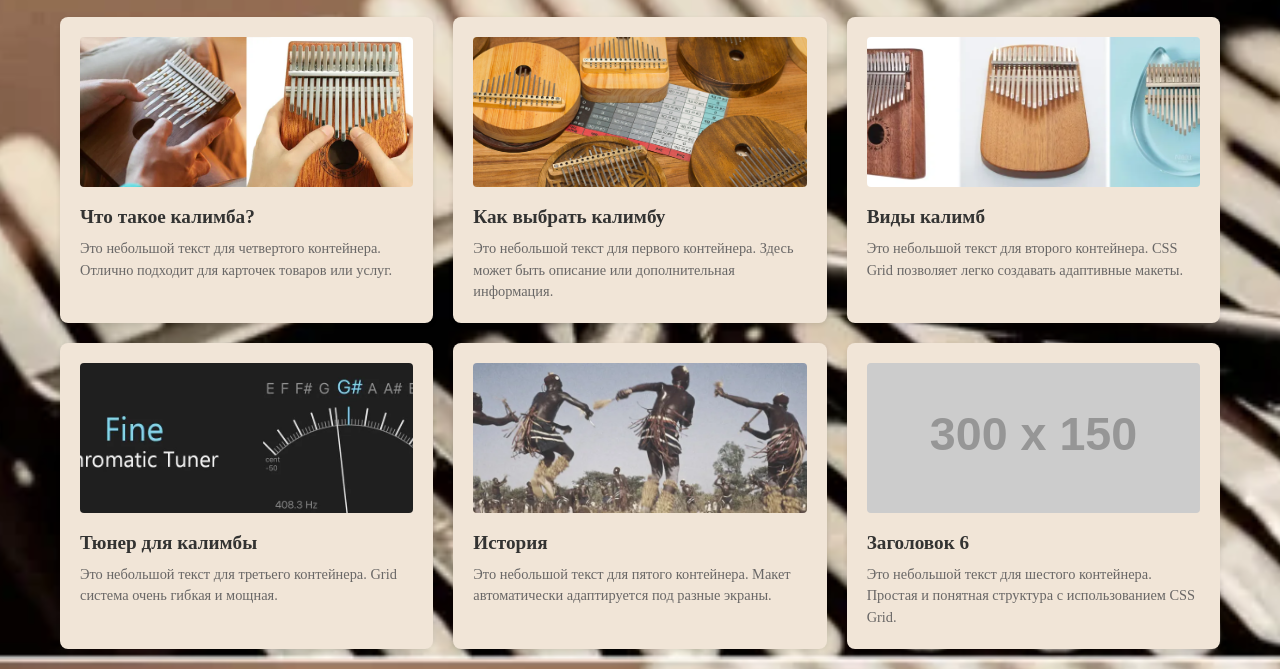
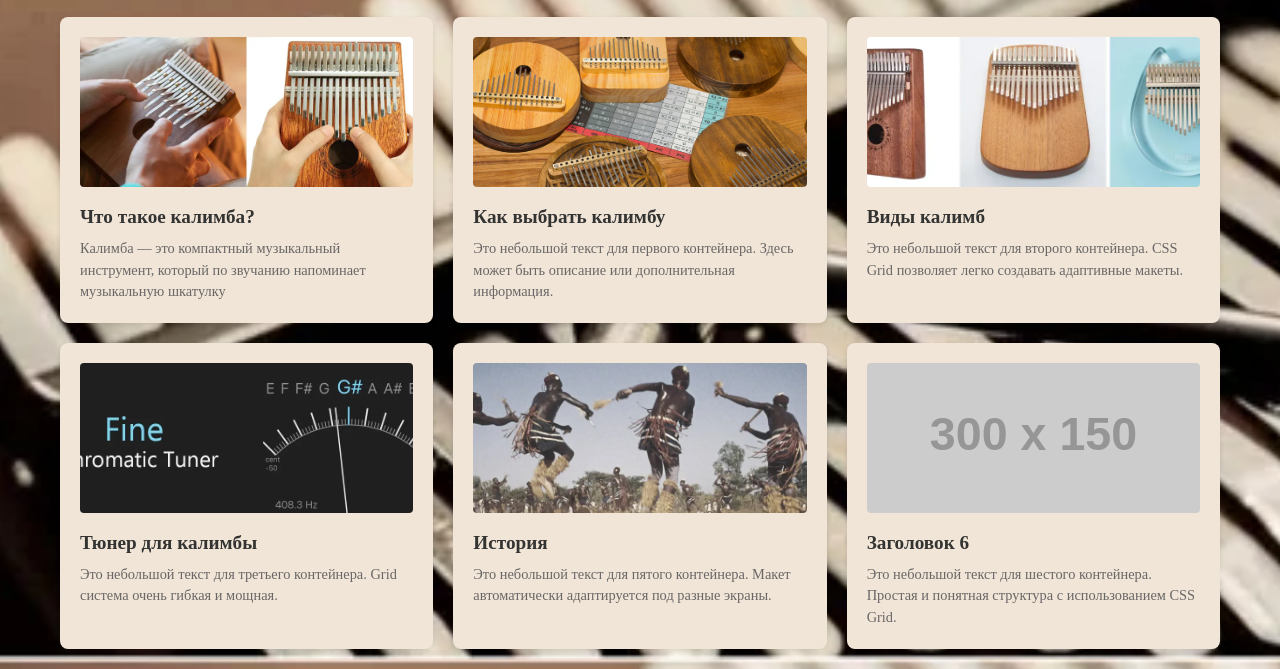
Before and after one commit to passsss438-rgb/kalimba, a plain HTML site: page index.html in a window 1280 px wide. Shown: the part 141-810 px from the top of the page. Drawn offline with nearby package versions, Linux system fonts and the light colour scheme; placeholder pictures from the web are drawn by us.

Commit message:
index.html

```diff
--- a/index.html
+++ b/index.html
@@ -248,11 +248,13 @@
 <h6 style="text-align:center;color: #534843;"></h6></p>
  <div class="grid-container">
         <!-- Контейнер 1 -->
-        <div class="grid-item">
+        <a href="Untitled-1.html" style="text-decoration: none;">
+            <div class="grid-item">
             <img src="kalimba5.webp" alt="1">
             <h3>Что такое калимба?</h3>
-            <p>Это небольшой текст для четвертого контейнера. Отлично подходит для карточек товаров или услуг.</p>
+            <p>Калимба — это компактный музыкальный инструмент, который по звучанию напоминает музыкальную шкатулку</p>
         </div>
+        </a>
         <!-- Контейнер 2 -->
         <div class="grid-item">
             <img src="2.avif" alt="2">
```
